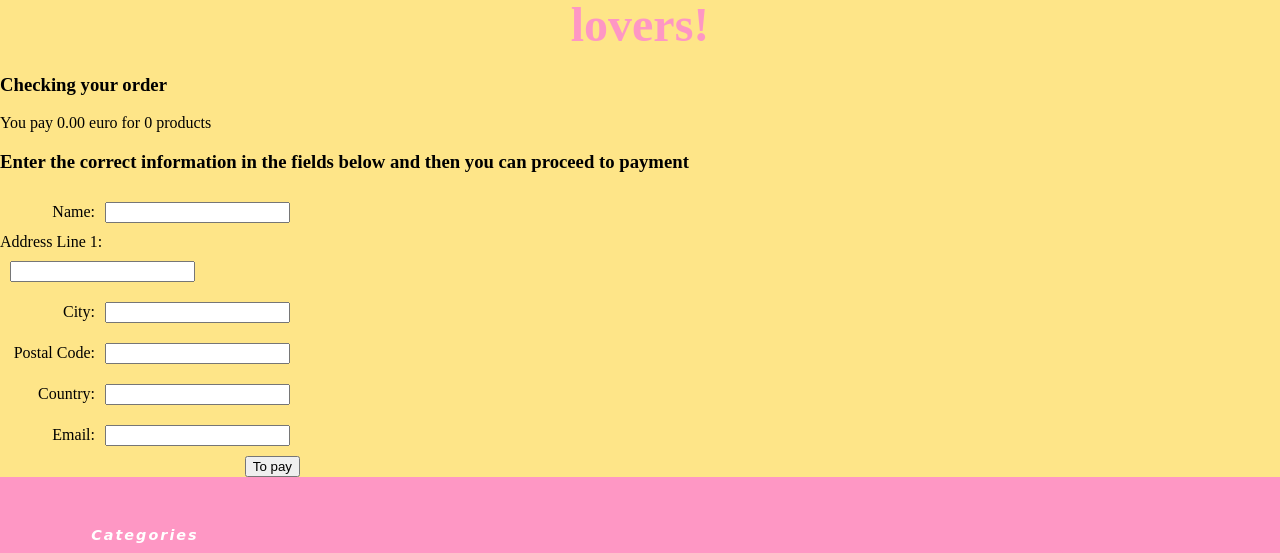
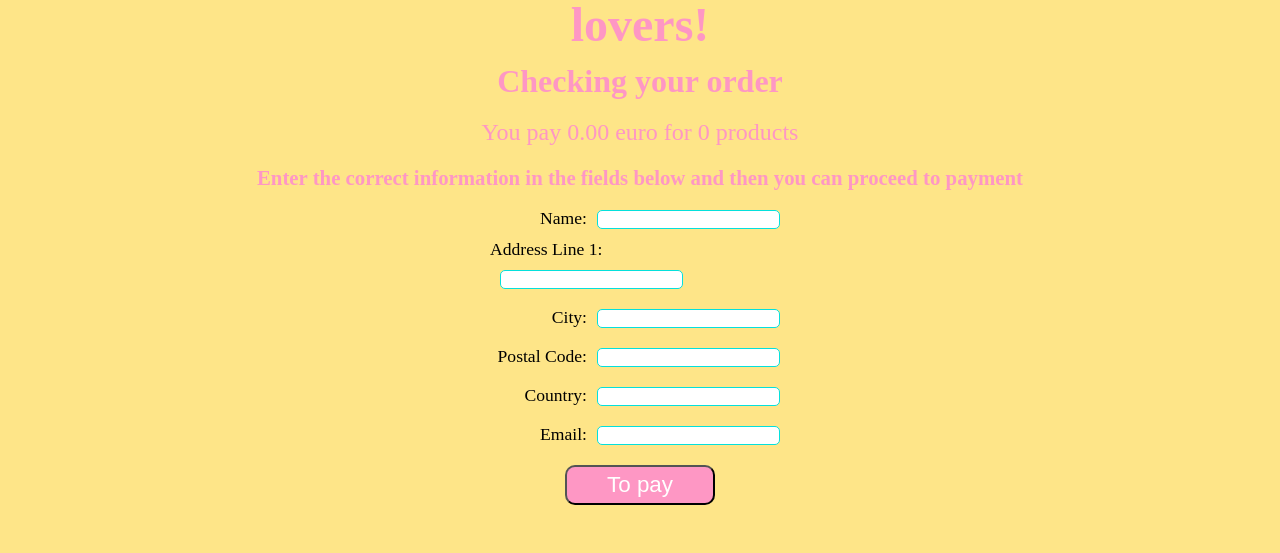
Before and after one commit to husseinfaqih/Candy-Crush, a React app in the folder client/: page /payment in a window 1280 px wide. Shown: the part 395-948 px from the top of the page. Built offline with nearby package versions, Linux system fonts and the light colour scheme; no server answers.

Commit message:
added css to the cart and payment page

```diff
--- /dev/null
+++ b/client/src/components/Summary/Summary.css
@@ -0,0 +1,16 @@
+.cart-summary {
+  display: flex;
+  flex-direction: column;
+}
+
+.cart-summary-text {
+  margin: 10px auto;
+  color: #fe97c4;
+  font-size: 1.2rem;
+}
+
+.cart-summary-page-title {
+  margin: 20px auto;
+  color: #fe97c4;
+  font-size: 2rem;
+}
--- a/client/src/components/Summary/Summary.jsx
+++ b/client/src/components/Summary/Summary.jsx
@@ -1,6 +1,7 @@
 import React from "react";
 import { CartContext } from "../../store/Context";
 import { useContext } from "react";
+import "./Summary.css";
 
 const Summary = () => {
   const { items, totalAmount } = useContext(CartContext);
@@ -9,11 +10,15 @@ const Summary = () => {
     .reduce((acc, curr) => acc + curr, 0);
 
   return (
-    <div>
-      <h1 className="product-page-title">Purchase Summary</h1>
+    <div className="cart-summary">
+      <h1 className="cart-summary-page-title">Purchase Summary</h1>
       <>
-        <h2>You have {sum} items in your basket</h2>
-        <h2>Total price:{totalAmount.toFixed(2)} $ </h2>
+        <h2 className="cart-summary-text">
+          You have {sum} items in your basket
+        </h2>
+        <h2 className="cart-summary-text">
+          Total price:{totalAmount.toFixed(2)} ${" "}
+        </h2>
       </>
     </div>
   );
--- a/client/src/components/personalInfo/PersonalInfo.css
+++ b/client/src/components/personalInfo/PersonalInfo.css
@@ -1,14 +1,34 @@
 .personal-form {
   display: flex;
+  margin: 0 auto;
   flex-direction: column;
   width: 300px;
   align-items: flex-end;
+}
+
+.personal-input {
+  margin: 10px;
+  border: 1px solid #05e0dc;
+  border-radius: 5px;
 }
 
 .input-warn {
   border: 3px solid red;
 }
 
-.personal-input {
-  margin: 10px;
+.personal-form-label {
+  font-size: 1.1rem;
+  line-height: 1.3rem;
+  color: black;
 }
+
+.personal-info-button {
+  margin: 10px auto 30px;
+  width: 150px;
+  height: 40px;
+  border-radius: 10px;
+  cursor: pointer;
+  background-color: #fe97c4;
+  color: white;
+  font-size: 1.4rem;
+}
--- a/client/src/components/personalInfo/PersonalInfo.jsx
+++ b/client/src/components/personalInfo/PersonalInfo.jsx
@@ -114,7 +114,9 @@ function PersonalInfo({ setPersonalData, setIsCorrectPersonalData }) {
   return (
     <form onSubmit={handleSubmit} className="personal-form">
       <div>
-        <label htmlFor="name">Name:</label>
+        <label className="personal-form-label" htmlFor="name">
+          Name:
+        </label>
         <input
           type="text"
           id="name"
@@ -127,7 +129,9 @@ function PersonalInfo({ setPersonalData, setIsCorrectPersonalData }) {
         />
       </div>
       <div>
-        <label htmlFor="addressLine1">Address Line 1:</label>
+        <label className="personal-form-label" htmlFor="addressLine1">
+          Address Line 1:
+        </label>
         <input
           type="text"
           id="addressLine1"
@@ -143,7 +147,9 @@ function PersonalInfo({ setPersonalData, setIsCorrectPersonalData }) {
       </div>
 
       <div>
-        <label htmlFor="city">City:</label>
+        <label className="personal-form-label" htmlFor="city">
+          City:
+        </label>
         <input
           type="text"
           id="city"
@@ -156,7 +162,9 @@ function PersonalInfo({ setPersonalData, setIsCorrectPersonalData }) {
         />
       </div>
       <div>
-        <label htmlFor="postalCode">Postal Code:</label>
+        <label className="personal-form-label" htmlFor="postalCode">
+          Postal Code:
+        </label>
         <input
           type="text"
           id="postalCode"
@@ -169,7 +177,9 @@ function PersonalInfo({ setPersonalData, setIsCorrectPersonalData }) {
         />
       </div>
       <div>
-        <label htmlFor="country">Country:</label>
+        <label className="personal-form-label" htmlFor="country">
+          Country:
+        </label>
         <input
           type="text"
           id="country"
@@ -182,7 +192,9 @@ function PersonalInfo({ setPersonalData, setIsCorrectPersonalData }) {
         />
       </div>
       <div>
-        <label htmlFor="email">Email:</label>
+        <label className="personal-form-label" htmlFor="email">
+          Email:
+        </label>
         <input
           type="email"
           id="email"
@@ -194,7 +206,9 @@ function PersonalInfo({ setPersonalData, setIsCorrectPersonalData }) {
           }
         />
       </div>
-      <button type="submit">To pay</button>
+      <button className="personal-info-button" type="submit">
+        To pay
+      </button>
     </form>
   );
 }
--- /dev/null
+++ b/client/src/pages/PaymentPage/PaymentPage.css
@@ -0,0 +1,43 @@
+.payment-container {
+  display: flex;
+  flex-direction: column;
+}
+
+.payment-title {
+  margin: 10px auto;
+  font-size: 2rem;
+  line-height: 2.1rem;
+  color: #fe97c4;
+}
+
+.payment-text {
+  margin: 10px auto;
+  font-size: 1.5rem;
+  line-height: 1.7rem;
+  color: #fe97c4;
+}
+
+.payment-subtitle {
+  margin: 10px auto;
+  font-size: 1.3rem;
+  line-height: 1.5rem;
+  color: #fe97c4;
+}
+
+.payment-text-black {
+  color: black;
+  font-size: 1.1rem;
+}
+
+.payment-button {
+  display: flex;
+  width: 130px;
+  margin: 20px auto;
+}
+
+.payment-link-main-page {
+  margin: 20px auto;
+  color: #05e0dc;
+  font-size: 2rem;
+  text-decoration: none;
+}
--- a/client/src/pages/PaymentPage/PaymentPage.jsx
+++ b/client/src/pages/PaymentPage/PaymentPage.jsx
@@ -5,6 +5,7 @@ import PersonalInfo from "../../components/personalInfo/PersonalInfo";
 import PaymentForm from "../../components/PaymentForm";
 import { CartContext } from "../../store/Context";
 import { Link, useLocation } from "react-router-dom";
+import "./PaymentPage.css";
 
 const PaymentPage = () => {
   const [isCorrectPersonalData, setIsCorrectPersonalData] = useState(false);
@@ -29,22 +30,21 @@ const PaymentPage = () => {
   return (
     <div>
       <Header />
-      <div>
-        <h3>Checking your order</h3>
+      <div className="payment-container">
+        <h3 className="payment-title">Checking your order</h3>
         {!isCorrectPayment && (
-          <p>
+          <p className="payment-text">
             You pay {totalAmount.toFixed(2)} euro for {sum} products
           </p>
         )}
-      </div>
 
         {!isCorrectPersonalData && (
-        <h3>
+          <h3 className="payment-subtitle">
             Enter the correct information in the fields below and then you can
             proceed to payment
           </h3>
         )}
-
+      </div>
       {!isCorrectPersonalData && (
         <PersonalInfo
           setPersonalData={setPersonalData}
@@ -52,16 +52,26 @@ const PaymentPage = () => {
         />
       )}
       {isCorrectPersonalData && (
-        <div>
-          <p>Your name {personalData.name}</p>
-          <p>
-            Your delivery address: {personalData.country},
-            {personalData.postalCode}, {personalData.city},
-            {personalData.addressLine1}
+        <div className="payment-container">
+          <p className="payment-text">
+            Your name:{" "}
+            <span className="payment-text-black">{personalData.name}</span>
+          </p>
+          <p className="payment-text">
+            Your delivery address:{" "}
+            <span className="payment-text-black">
+              {personalData.country}, {personalData.postalCode},{" "}
+              {personalData.city}, {personalData.addressLine1}
+            </span>
           </p>
         </div>
       )}
-      {paymentError && <div>Your payment was not successful Try again</div>}
+      {paymentError && (
+        <div className="payment-subtitle">
+          Your payment was not successful Try again
+        </div>
+      )}
+      <div className="payment-button">
         {isCorrectPersonalData && !isCorrectPayment && (
           <PaymentForm
             amount={totalAmount.toFixed(2)}
@@ -69,10 +79,13 @@ const PaymentPage = () => {
             setPaymentError={setPaymentError}
           />
         )}
+      </div>
       {isCorrectPayment && (
-        <div>
-          <h4>Your payment was successful</h4>
-          <Link to="/">To the main page</Link>
+        <div className="payment-container">
+          <h4 className="payment-subtitle">Your payment was successful</h4>
+          <Link className="payment-link-main-page" to="/">
+            To the main page
+          </Link>
         </div>
       )}
       <Footer />
--- /dev/null
+++ b/client/src/pages/cart/Cart.css
@@ -0,0 +1,13 @@
+.cart-payment-link {
+  text-decoration: none;
+  color: black;
+  font-size: 1.2rem;
+  margin: 20px auto;
+  border: 1px solid #fe97c4;
+  padding: 10px;
+  border-radius: 10px;
+}
+
+.cart-payment-link-container {
+  display: flex;
+}
--- a/client/src/pages/cart/Cart.jsx
+++ b/client/src/pages/cart/Cart.jsx
@@ -11,6 +11,7 @@ import ProductOverview from "../../components/ProductDisplay/ProductOverview";
 
 import Summary from "../../components/Summary/Summary";
 import { Link } from "react-router-dom";
+import "./Cart.css";
 
 export default function Cart() {
   const { items, totalAmount, addItem, removeItem } = useContext(CartContext);
@@ -48,9 +49,13 @@ export default function Cart() {
         </div>
         <Summary />
       </div>
-      {!isEmptyCart && (
-        <Link to="/payment">For payment and entering personal data</Link>
-      )}
+      <div className="cart-payment-link-container">
+        {!isEmptyCart && (
+          <Link className="cart-payment-link" to="/payment">
+            For payment and entering personal data click here
+          </Link>
+        )}
+      </div>
       <Footer />
     </>
   );
```
Lines whose indentation alone changed are shown as unchanged.
